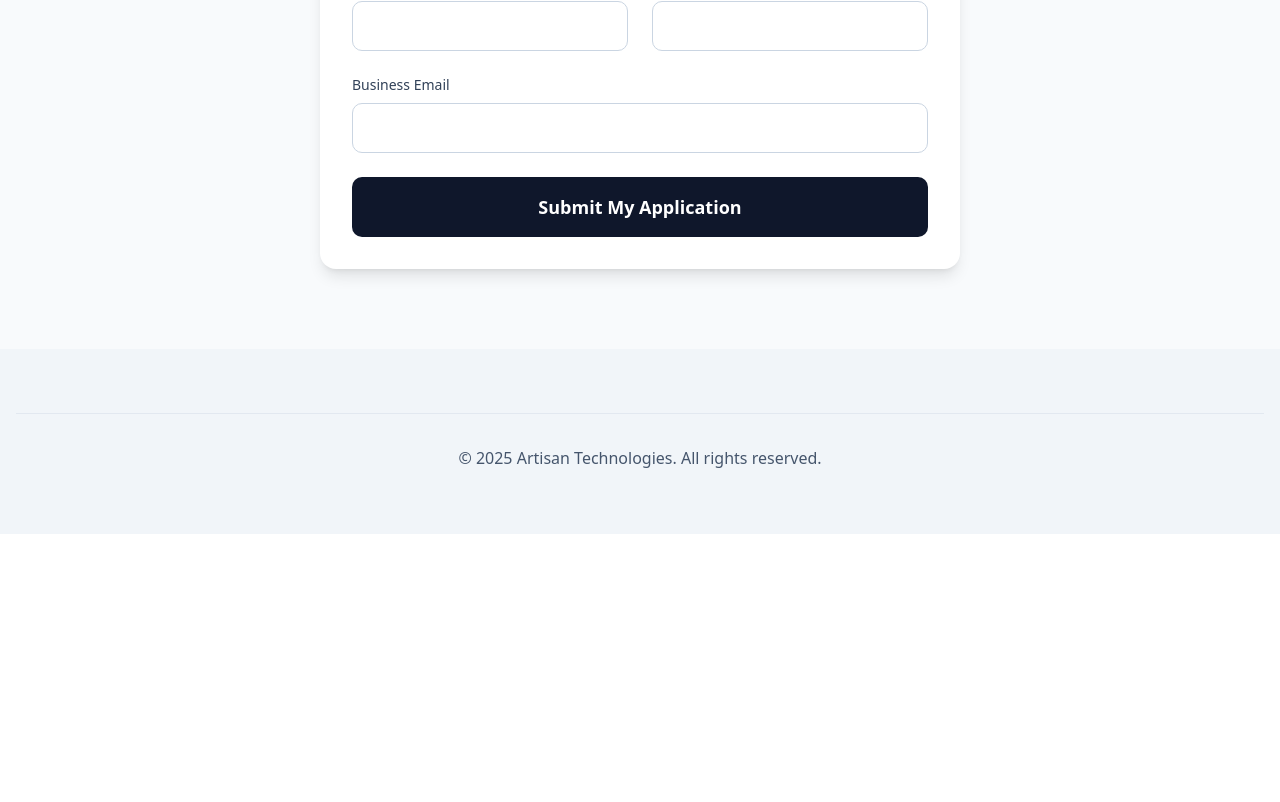
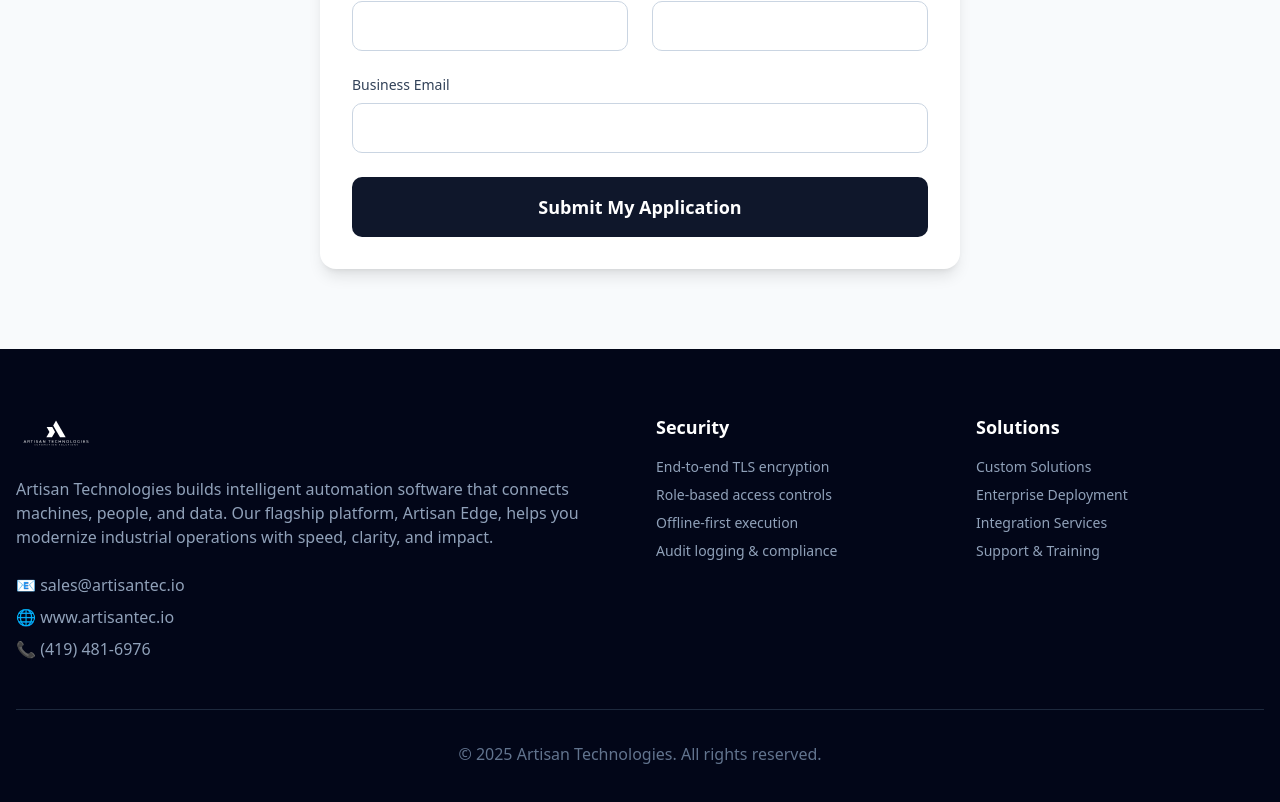
Before and after one commit to mouus/artisan-git, a Next.js app: page / in a window 1280 px wide. Shown: the part 3644-4446 px from the top of the page. Before the commit the page ends 4178 px from the top, so only its background shows below. Built offline with nearby package versions, Linux system fonts and the light colour scheme.

Commit message:
updates to light and dark theme

```diff
--- a/app/page.jsx
+++ b/app/page.jsx
@@ -289,14 +289,70 @@
         </section>
 
         {/* Footer */}
-        <footer className="bg-slate-100 dark:bg-slate-900 text-slate-600 dark:text-slate-400 py-16">
+        <footer className="bg-slate-950 text-slate-300 py-16">
           <div className="max-w-7xl mx-auto px-4">
-            <div className="border-t border-slate-200 dark:border-slate-800 pt-8 text-center">
+            <div className="grid md:grid-cols-4 gap-8 mb-12">
+              <div className="md:col-span-2">
+                <Image
+                  src="/logo.svg"
+                  alt="Artisan Edge Logo"
+                  width={120}
+                  height={40}
+                  className="h-10 w-auto filter brightness-0 invert mb-6"
+                />
+                <p className="text-slate-400 mb-6">
+                  Artisan Technologies builds intelligent automation software that connects machines, people, and data.
+                  Our flagship platform, Artisan Edge, helps you modernize industrial operations with speed, clarity,
+                  and impact.
+                </p>
+                <div className="space-y-2 text-slate-400">
+                  <p>📧 sales@artisantec.io</p>
+                  <p>🌐 www.artisantec.io</p>
+                  <p>📞 (419) 481-6976</p>
+                </div>
+              </div>
+              <div>
+                <h3 className="text-lg font-semibold text-white mb-4">Security</h3>
+                <ul className="space-y-2 text-slate-400 text-sm">
+                  <li>End-to-end TLS encryption</li>
+                  <li>Role-based access controls</li>
+                  <li>Offline-first execution</li>
+                  <li>Audit logging & compliance</li>
+                </ul>
+              </div>
+              <div>
+                <h3 className="text-lg font-semibold text-white mb-4">Solutions</h3>
+                <ul className="space-y-2 text-slate-400 text-sm">
+                  <li>Custom Solutions</li>
+                  <li>Enterprise Deployment</li>
+                  <li>Integration Services</li>
+                  <li>Support & Training</li>
+                </ul>
+              </div>
+            </div>
+            <div className="border-t border-slate-800 pt-8 text-center text-slate-500">
               <p>&copy; 2025 Artisan Technologies. All rights reserved.</p>
             </div>
           </div>
         </footer>
+          {/* Sticky Footer CTA */}
+      {/* <div className="fixed bottom-0 left-0 right-0 bg-blue-600 text-white p-4 z-50 shadow-lg">
+        <div className="max-w-7xl mx-auto flex flex-col md:flex-row items-center justify-between gap-4">
+          <p className="text-sm md:text-base">
+            Artisan Edge launches Fall 2025. Don't miss your opportunity to lead with smarter automation.
+          </p>
+          <div className="flex gap-3">
+            <button className="bg-white text-blue-600 px-4 py-2 rounded-full text-sm font-semibold hover:bg-white/90 transition-colors">
+              Request Early Access
+            </button>
+            <button className="border border-white text-white px-4 py-2 rounded-full text-sm font-semibold hover:bg-white/10 transition-colors">
+              Book a Demo
+            </button>
+          </div>
+        </div>
+      </div> */}
       </div>
+
     </div>
   )
 }
```
